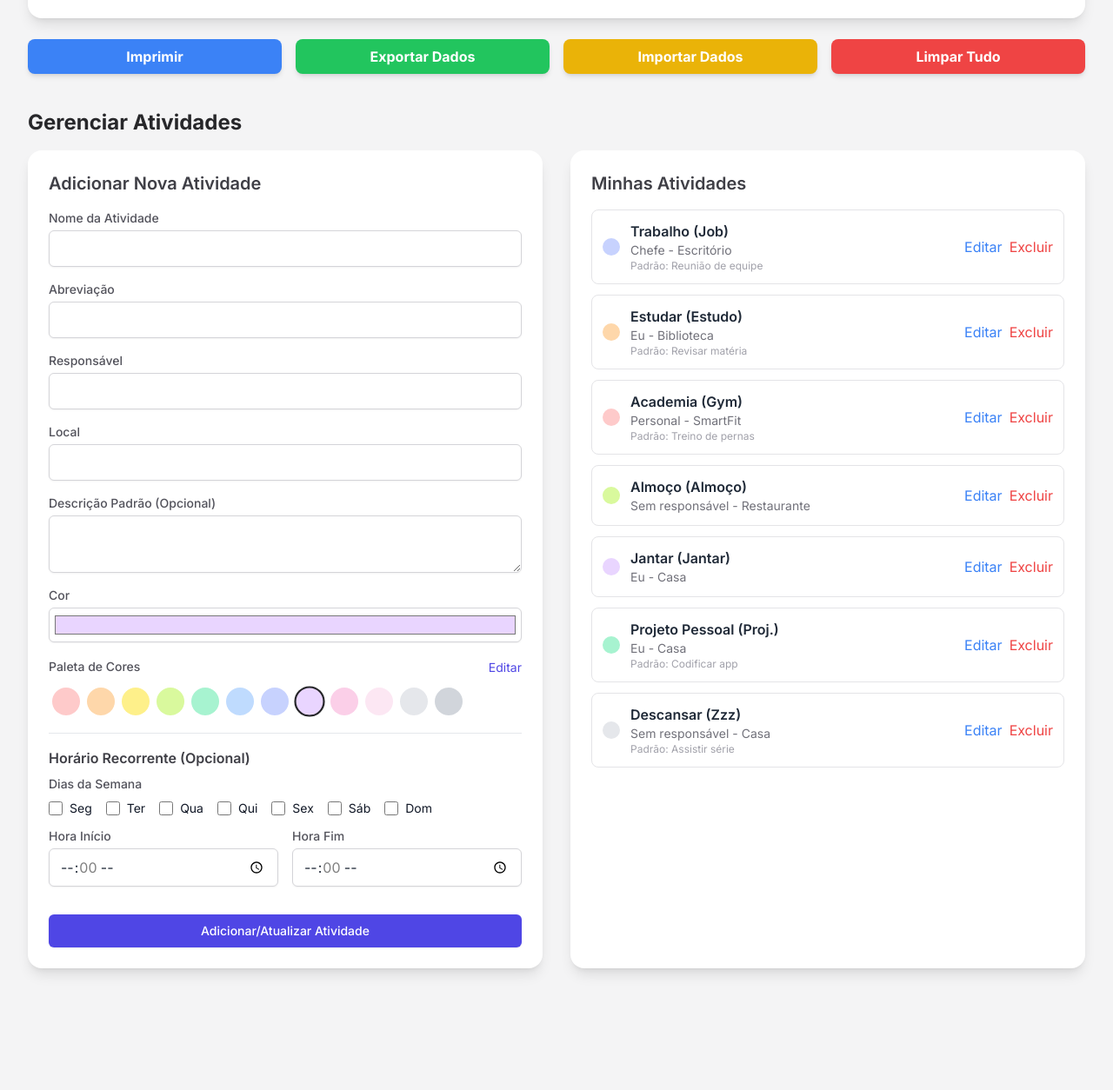
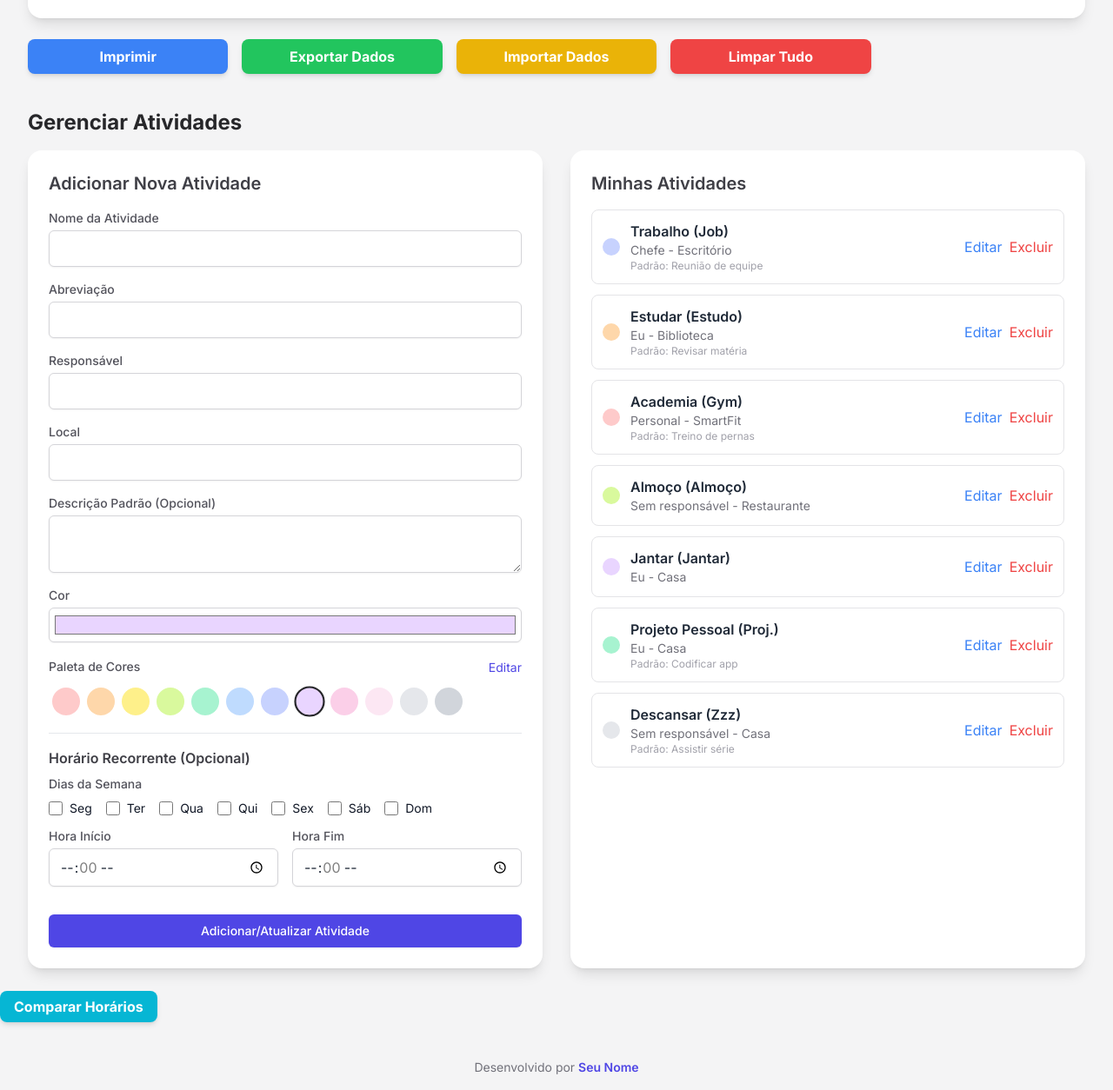
Before and after one commit to Jeanlsg/cronograma, a plain HTML site: page index.html in a window 1280 px wide. Shown: the part 957-2211 px from the top of the page at 87% size. Before the commit the page ends 2103 px from the top, so only its background shows below. Drawn offline with nearby package versions, Linux system fonts and the light colour scheme.

Commit message:
Update index.html
botão de comparar horarios

```diff
--- a/index.html
+++ b/index.html
@@ -103,7 +103,7 @@
             </div>
 
             <!-- Controls Section -->
-            <div class="grid grid-cols-2 md:grid-cols-4 justify-center items-center gap-4 mt-6 no-print">
+            <div class="grid grid-cols-2 md:grid-cols-5 justify-center items-center gap-4 mt-6 no-print">
                  <button id="print-btn" class="w-full bg-blue-500 hover:bg-blue-600 text-white font-bold py-2 px-4 rounded-lg shadow-md transition-transform transform hover:scale-105">
                     Imprimir
                 </button>
@@ -113,7 +113,8 @@
                  <button id="import-btn" class="w-full bg-yellow-500 hover:bg-yellow-600 text-white font-bold py-2 px-4 rounded-lg shadow-md transition-transform transform hover:scale-105">
                     Importar Dados
                 </button>
-                 <button id="clear-all-btn" class="w-full bg-red-500 hover:bg-red-600 text-white font-bold py-2 px-4 rounded-lg shadow-md transition-transform transform hover:scale-105">
+
+                 <button id="clear-all-btn" class="w-full bg-red-500 hover:bg-red-600 text-white font-bold py-2 px-4 rounded-lg shadow-md transition-transform transform hover:scale-105 col-span-2 md:col-span-1">
                     Limpar Tudo
                 </button>
                 <input type="file" id="import-file-input" class="hidden" accept=".json">
@@ -229,6 +230,14 @@
         <!-- Print Legend Section -->
         <div id="print-legend" class="hidden"></div>
     </div>
+    <a href="./compcrono.html" class="w-full text-center bg-cyan-500 hover:bg-cyan-600 text-white font-bold py-2 px-4 rounded-lg shadow-md transition-transform transform hover:scale-105">
+                    Comparar Horários
+                </a>
+    <footer class="text-center p-4 mt-8 no-print">
+        <p class="text-sm text-zinc-500">
+            Desenvolvido por <a href="https://github.com/seu-usuario" target="_blank" class="font-semibold text-indigo-600 hover:underline">Seu Nome</a>
+        </p>
+    </footer>
 
     <script>
         document.addEventListener('DOMContentLoaded', () => {
```
